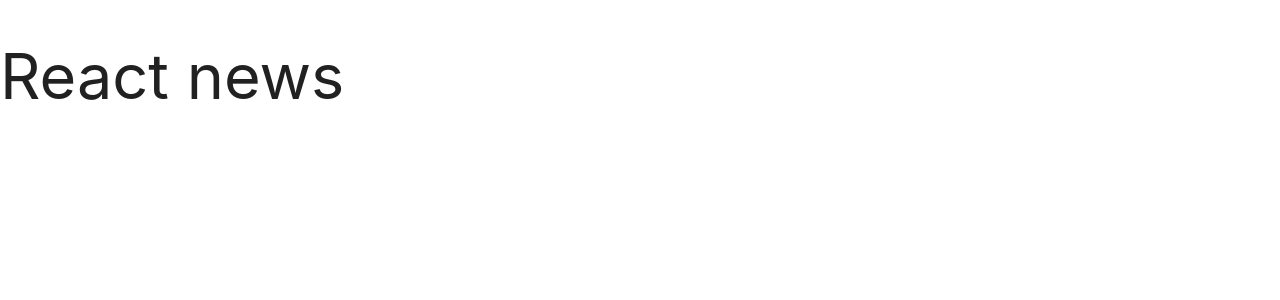
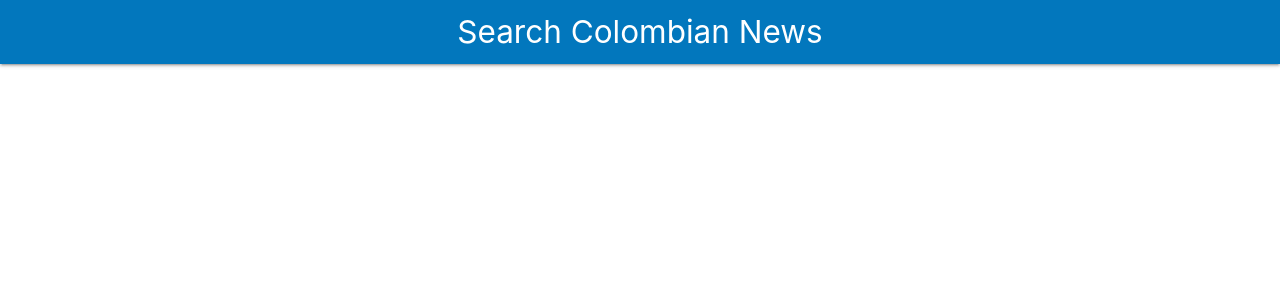
Before and after one commit to david-portilla/news-search, a React (Create React App) app: page / in a window 1280 px wide. Shown: the top 300 px of the page. Built offline with nearby package versions, Linux system fonts and the light colour scheme.

Commit message:
adding Header component

```diff
--- a/src/App.js
+++ b/src/App.js
@@ -1,6 +1,13 @@
+import Header from './comonents/Header';
+
 function App () {
   return (
-    <h1>React news</h1>
+    <>
+      <Header title='Search Colombian News' />
+      <div className="container white">
+
+      </div>
+    </>
   );
 }
 
--- /dev/null
+++ b/src/comonents/Header.js
@@ -0,0 +1,11 @@
+import React from 'react'
+
+const Header = ({title}) => {
+  return (
+    <nav className="nav-wrapper light-blue darken-3">
+      <a href="#!" className="brand-logo center">{title}</a>
+    </nav>
+  )
+}
+
+export default Header
```
